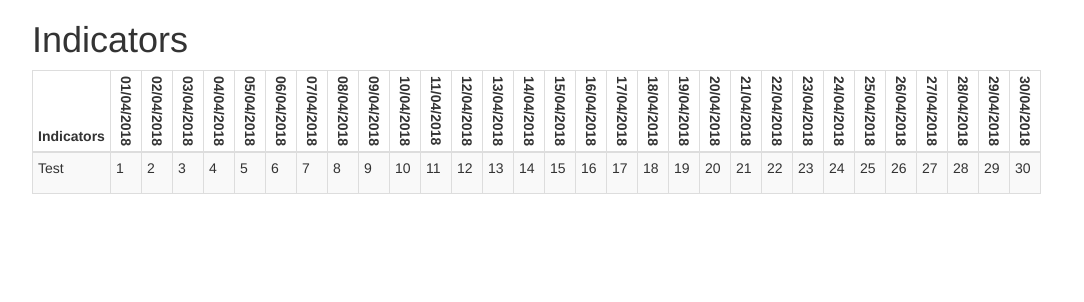
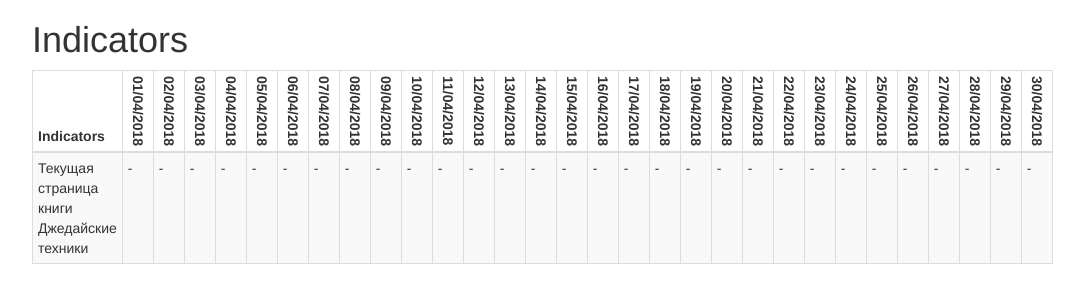
Before and after one commit to mazdack/procrastinator-indicator-app, a React (Create React App) app: page / in a window 1280 px wide. Shown: the top 302 px of the page, without its empty margins (38-1122 px from the left). Built offline with nearby package versions, Linux system fonts and the light colour scheme.

Commit message:
add change indicator value

```diff
--- a/src/App.js
+++ b/src/App.js
@@ -1,7 +1,6 @@
 import React, {Component} from 'react';
-import logo from './logo.svg';
 import './App.css';
-import {Button, Col, Grid, Modal, Row, Table} from 'react-bootstrap';
+import {Button, Col, ControlLabel, FormControl, Grid, Modal, Row, Table} from 'react-bootstrap';
 
 const Months = Object.freeze({
                                  Jan: 0,
@@ -18,25 +17,24 @@ const Months = Object.freeze({
                                  Dec: 11
                              });
 
+const dateTimeFormatter = Intl.DateTimeFormat('en-GB', {
+    year: 'numeric',
+    month: '2-digit',
+    day: '2-digit'
+});
+
 class App extends Component {
     constructor(props) {
-        var i = 1;
         super(props);
         this.state = {
             currentMonth: Months.Apr,
             indicators: [
                 {
-                    name: 'Test',
-                    history: [
-                        {
-                            month: Months.Apr,
-                            // values: Array.from({length: 30}, () => Math.floor(Math.random() * 40)),
-                            values: Array.from({length: 30}, () => i++),
+                    name: 'Текущая страница книги Джедайские техники',
+                    history: Array(30).fill(0),
                 },
             ]
-                },
-            ],
-        }
+        };
     }
 
     render() {
@@ -55,7 +53,10 @@ class App extends Component {
 class IndicatorsList extends Component {
     render() {
         const indicators = this.props.indicators.map(
-            indicator => <Indicator{...indicator} currentMonth={this.props.currentMonth} key={indicator.name}/>);
+            indicator => <Indicator history={indicator.history}
+                                    key={indicator.name}
+                                    name={indicator.name}
+            />);
         return (
             <div>
                 <h1>Indicators</h1>
@@ -72,14 +73,12 @@ class IndicatorsList extends Component {
 
 function MonthHeader(props) {
     const daysInMonth = new Date(2018, props.month, 0).getDate();
-    const dateTimeFormatter = Intl.DateTimeFormat('en-GB', {
-        year: 'numeric',
-        month: '2-digit',
-        day: '2-digit'
-    });
+
     var dates = [];
     for (var i = 1; i < daysInMonth; i++) {
-        dates.push(<th key={i} class="rotate"><div>{dateTimeFormatter.format(new Date(2018, props.month, i))}</div></th>);
+        dates.push(<th key={i} className="rotate">
+            <div>{dateTimeFormatter.format(new Date(2018, props.month, i))}</div>
+        </th>);
     }
     return (
         <thead>
@@ -91,19 +90,55 @@ function MonthHeader(props) {
     );
 }
 
-class Indicator extends Component  {
+class Indicator extends Component {
+    constructor(props, context) {
+        super(props, context);
+        this.state = {
+            history: props.history,
+        };
+    }
+
+    handleValueChange(newValue, day) {
+        // console.log('set new value= ' + newValue + ' for day ' + day);
+        let valuesForCurrentMonth = this.state.history;
+        valuesForCurrentMonth[day] = newValue;
+        this.setState({history: valuesForCurrentMonth});
+    }
+
+    render() {
+        let ths = this.state.history.map((value, day) => <IndicatorValue day={day}
+                                                                         key={day}
+                                                                         indicatorName={this.props.name}
+                                                                         currentValue={value}
+                                                                         onValueChange={(newValue, day) => this.handleValueChange(newValue, day)}/>);
+        return (
+            <tr>
+                <td>
+                    {this.props.name}
+                </td>
+                {ths}
+            </tr>
+        );
+    }
+}
+
+class IndicatorValue extends Component {
     constructor(props, context) {
         super(props, context);
 
         this.handleShow = this.handleShow.bind(this);
         this.handleClose = this.handleClose.bind(this);
+        this.handleChange = this.handleChange.bind(this);
+        this.handleSubmit = this.handleSubmit.bind(this);
 
         this.state = {
-            show: false
+            show: false,
+            value: this.props.currentValue,
         };
     }
 
     handleShow() {
+        console.log("in show");
         this.setState({show: true});
     }
 
@@ -111,30 +146,40 @@ class Indicator extends Component  {
         this.setState({show: false});
     }
 
+    handleChange(e) {
+        this.setState({value: e.target.value});
+    }
+
+    handleSubmit() {
+        this.props.onValueChange(Number.parseInt(this.state.value, 10), this.props.day);
+        this.handleClose();
+    }
+
     render() {
-        const daysInMonth = new Date(2018, this.props.currentMonth, 0).getDate();
-
-        let values = this.props.history.filter(history => history.month === this.props.currentMonth)[0].values.slice(0, daysInMonth);
-        let ths = values.map(value => <td>{value}</td>);
-        return (
-            <tr>
-                <td>
-                    <p onClick={this.handleShow}>{this.props.name}</p>
+        return (<td>
+            <p onClick={this.handleShow}>{this.props.currentValue === 0 ? "-": this.props.currentValue}</p>
             <Modal show={this.state.show} onHide={this.handleClose}>
-                        <Modal.Header closeButton>
-                            <Modal.Title>{this.props.name}</Modal.Title>
+                <Modal.Header>
+                    {this.props.indicatorName}
                 </Modal.Header>
                 <Modal.Body>
-                            Изменяйте индикатор тут
+                    <ControlLabel>Введите  новое значение для {dateTimeFormatter.format(new Date(2018, 3, this.props.day))}</ControlLabel>
+                    <FormControl
+                        autoFocus
+                        type="text"
+                        value={this.state.value}
+                        placeholder="Enter text"
+                        onChange={this.handleChange}
+                        onKeyPress={(event) => {
+                            if(event.key === 'Enter'){this.handleSubmit();}}}
+                    />
                 </Modal.Body>
                 <Modal.Footer>
-                            <Button onClick={this.handleClose}>Close</Button>
+                    <Button onClick={this.handleSubmit} bsStyle="primary">Сохранить</Button>
+                    <Button onClick={this.handleClose}>Отмена</Button>
                 </Modal.Footer>
             </Modal>
-                </td>
-                {ths}
-            </tr>
-        );
+        </td>);
     }
 }
 
```
Lines whose indentation alone changed are shown as unchanged.
